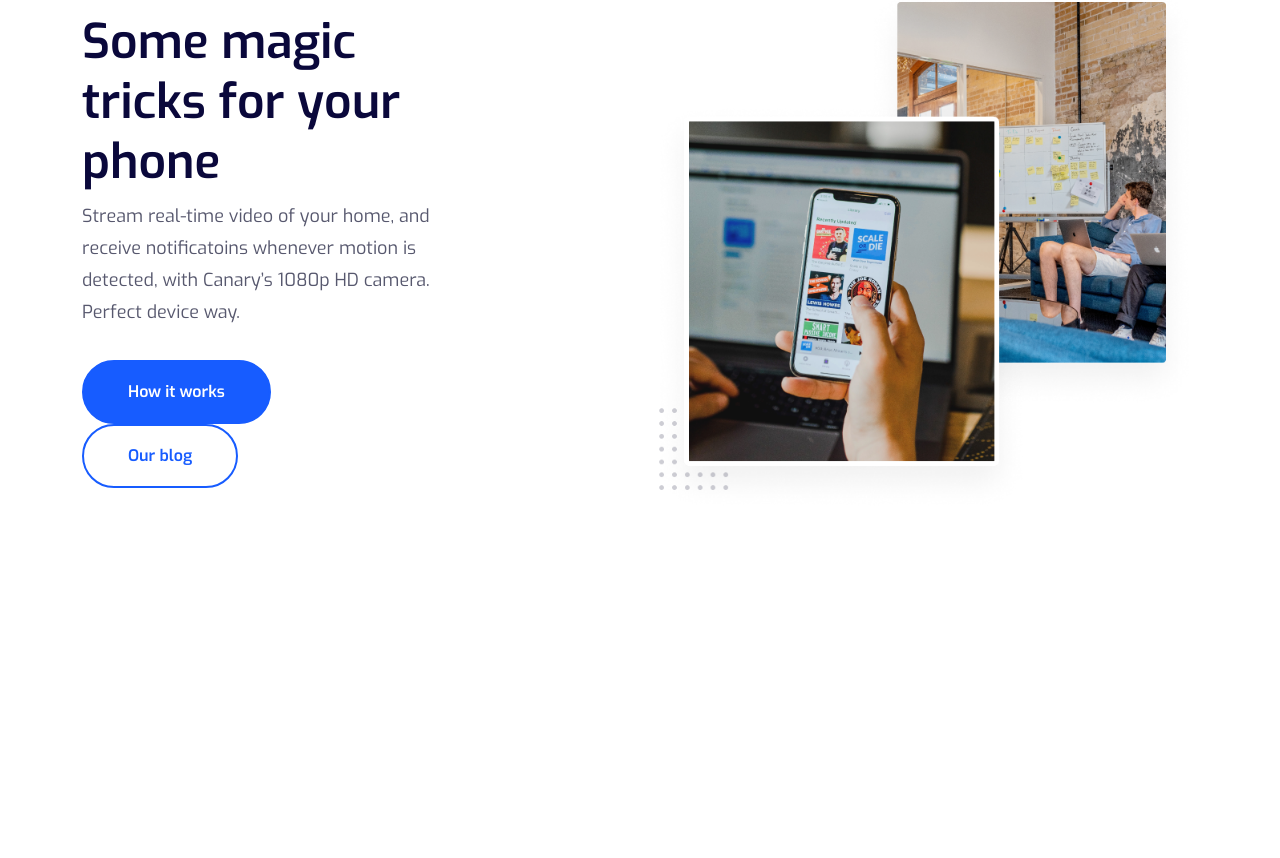
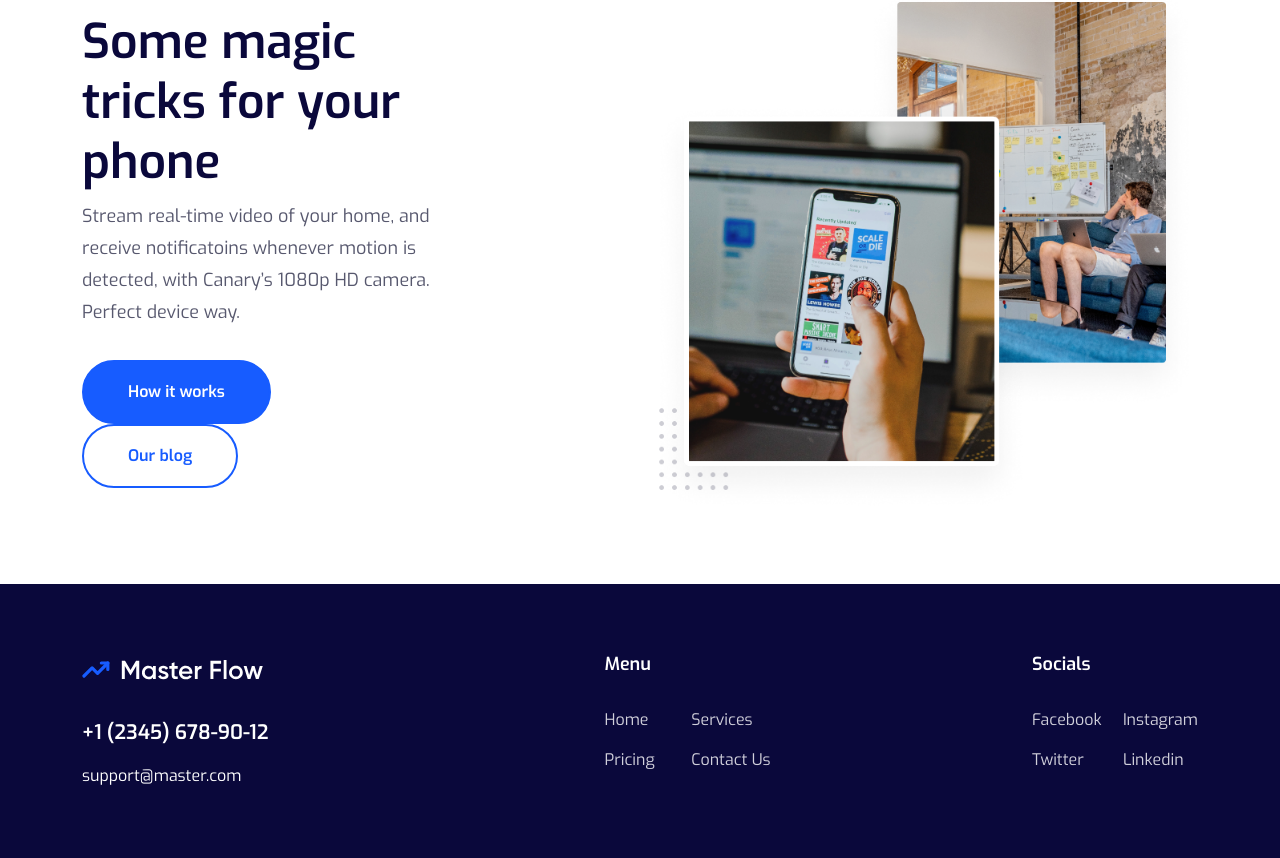
Before and after one commit to myandesign/Master-Flow, a plain HTML site: page index.html in a window 1280 px wide. Shown: the part 3896-4754 px from the top of the page. Before the commit the page ends 4480 px from the top, so only its background shows below. Drawn offline with Linux system fonts and the light colour scheme.

Commit message:
Footer fode

```diff
--- a/assets/Styles/Style.css
+++ b/assets/Styles/Style.css
@@ -34,7 +34,7 @@ body::-webkit-scrollbar {
   }
   body::-webkit-scrollbar-thumb {
     background-color: var(--primary);    /* цвет плашки */
-    border-radius: 0px;       /* закругления плашки */
+    border-radius: 4px;       /* закругления плашки */
     border: 3px solid var(--primary);  /* padding вокруг плашки */
   }
 
@@ -64,6 +64,7 @@ body::-webkit-scrollbar {
 
 .button-primary-active:hover {
     background: none;
+    color: var(--primary);
     border: 2px solid var(--primary);
 }
 
@@ -259,3 +260,48 @@ header iframe {
 .magic-trick .subtitle{
     margin-bottom: 32px;
 }
+
+/* Footer */
+
+.footer{
+    padding: 70px 0;
+    background: #0A083B;
+}
+
+.footer-logo img{
+    margin-bottom: 32px;
+}
+
+.tel-number{
+    display: block;
+    color: #fff !important;
+    font-weight: var(--font-weight-semi);
+    font-size: 20px;
+    margin-bottom: 16px;
+}
+
+.mailtoo{
+    font-size: 16px;
+    color: #fff !important;
+}
+
+.footer-menu{
+    color: #fff !important;
+}
+
+.footer-title{
+    font-size: 18px;
+    font-weight: var(--font-weight-semi);
+    margin-bottom: 32px;
+}
+
+.footer-link{
+    color: #D1D0DB;
+    display: block;
+    margin-bottom: 16px;
+    transition: .2s;
+}
+
+.footer-link:hover{
+    color: #fff;
+}
--- a/index.html
+++ b/index.html
@@ -200,7 +200,8 @@
             <div class="row align-items-center justify-content-between">
                 <div class="col-xl-4">
                     <h2 class="title">Some magic tricks for your phone</h2>
-                    <p class="subtitle">Stream real-time video of your home, and receive notificatoins whenever motion is detected, with Canary’s 1080p HD camera. Perfect device way.</p>
+                    <p class="subtitle">Stream real-time video of your home, and receive notificatoins whenever motion
+                        is detected, with Canary’s 1080p HD camera. Perfect device way.</p>
                     <a href="" class="button-primary-active">How it works</a>
                     <a href="" class="button-primary">Our blog</a>
                 </div>
@@ -209,6 +210,51 @@
         </div>
     </section>
 
+    <footer class="footer">
+        <div class="container">
+            <div class="row justify-content-between">
+                <div class="col-xl-3">
+                    <div class="footer-logo">
+                        <img src="assets/Img/Footer-logo.svg" class="" alt="">
+                        <a href=”tel:+123456789012” class="tel-number">+1 (2345) 678-90-12</a>
+                        <a href="mailto:support@master.com" class="mailtoo">support@master.com</a>
+                    </div>
+                </div>
+
+                <div class="col-xl-2">
+                    <div class="footer-menu">
+                        <h3 class="footer-title">Menu</h3>
+                        <div class="d-flex justify-content-between">
+                            <div>
+                                <a href="" class="footer-link">Home</a>
+                                <a href="" class="footer-link">Pricing</a>
+                            </div>
+                            <div>
+                                <a href="" class="footer-link">Services</a>
+                                <a href="" class="footer-link">Contact Us</a>
+                            </div>
+                        </div>
+                    </div>
+                </div>
+                <div class="col-xl-2">
+                    <div class="footer-menu">
+                        <h3 class="footer-title">Socials</h3>
+                        <div class="d-flex justify-content-between">
+                            <div>
+                                <a href="" class="footer-link">Facebook</a>
+                                <a href="" class="footer-link">Twitter</a>
+                            </div>
+                            <div>
+                                <a href="" class="footer-link">Instagram</a>
+                                <a href="" class="footer-link">Linkedin</a>
+                            </div>
+                        </div>
+                    </div>
+                </div>
+
+            </div>
+    </footer>
+
     <script src="assets/Scripts/App.js"></script>
     <script src="assets/Scripts/bootstrap.min.js"></script>
 </body>
```
Also changed, not shown: assets/Img/Footer-logo.svg (added).
